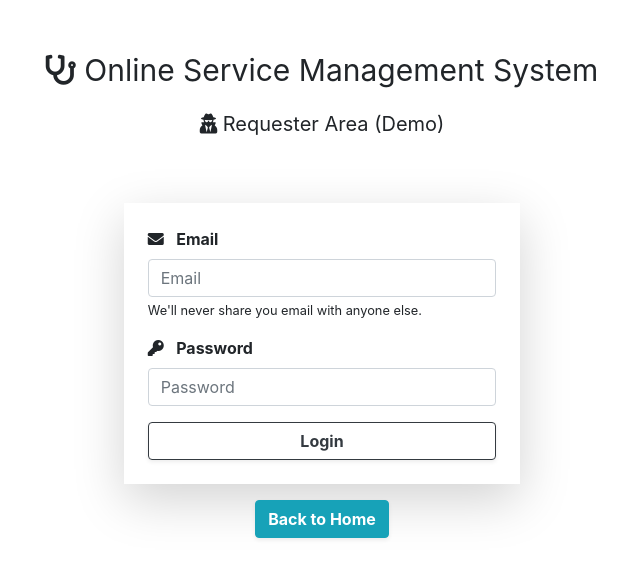
After one commit to predaalexandru/Service-Management-System, a PHP site: page /requester/requester_login.php in a window 1280 px wide. The commit adds this page. Shown: the top 579 px of the page, without its empty margins (318-958 px from the left). Run offline with PHP 8.4, Linux system fonts and the light colour scheme.

Commit message:
Create login page and test with db

```diff
--- a/index.php
+++ b/index.php
@@ -39,7 +39,7 @@
                     <a class="nav-link" href="#Registration">Registration</a>
                 </li>
                 <li class="nav-item">
-                    <a class="nav-link" href="#">Login</a>
+                    <a class="nav-link" href="requester/requester_login.php">Login</a>
                 </li>
                 <li class="nav-item">
                     <a class="nav-link" href="#Contact">Contact</a>
@@ -54,7 +54,7 @@
         <div class="mainHeading">
             <h1 class="text-uppercase text-danger font-weight-bold">Welcome to TERMO DINAMIC</h1>
             <p class="font-italic">High Quality Works</p>
-            <a href="#" class="btn btn-success mr-4">Login</a>
+            <a href="requester/requester_login.php" class="btn btn-success mr-4">Login</a>
             <a href="#" class="btn btn-danger mr-4">Sign Up</a>
         </div>
     </header>
--- /dev/null
+++ b/requester/requester_login.php
@@ -0,0 +1,86 @@
+<?php
+include('../db_connect.php');
+session_start();
+if(!isset($_SESSION['is_login'])) {
+    if(isset($_REQUEST['rEmail'])){
+        $rEmail = mysqli_real_escape_string($conn, trim($_REQUEST['rEmail']));
+        $rPassword = mysqli_real_escape_string($conn, trim($_REQUEST['rPassword']));
+
+        $sql = "SELECT r_email, r_password FROM requesterlogin WHERE r_email ='".$rEmail."' AND r_password = '".$rPassword."' limit 1";
+        $result = $conn->query($sql);
+        if($result->num_rows == 1) {
+            $_SESSION['is_login'] = true;
+            $_SESSION['rEmail'] = $rEmail;
+            echo "<script>location.href='requester_profile.php';</script>";
+            exit;
+        } else {
+            $msg = '<div class="alert alert-warning mt-2">Enter Valid Email and Password</div>';
+        }
+    }
+} else {
+    echo "<script>location.href='requester_profile.php';</script>";
+}
+
+?>
+
+<!DOCTYPE html>
+<html lang="en">
+<head>
+    <meta charset="UTF-8">
+    <meta name="viewport" content="width=device-width, initial-scale=1.0">
+    <title>Login</title>
+
+     <!-- Bootstrap CSS -->
+     <link rel="stylesheet" href="../css/bootstrap.min.css">
+
+    <!-- Font Awesome CSS -->
+    <link rel="stylesheet" href="../css/all.css">
+
+    <style>
+        .custom-margin {
+            margin-top: 8vh;
+        }
+    </style>
+</head>
+<body>
+    <div class="mb-3 mt-5 text-center" style="font-size: 30px;">
+        <i class="fas fa-stethoscope"></i>
+        <span>Online Service Management System</span>
+    </div>
+    <p class="text-center" style="font-size: 20px;"><i class="fas fa-user-secret"></i> Requester Area (Demo)</p>
+    <div class="container-fluid">
+        <div class="row justify-content-center custom-margin">
+            <div class="col-sm-6 col-md-4">
+                <form action="" class="shadow-lg p-4" method="POST">
+                    <div class="form-group">
+                        <i class="fas fa-envelope"></i> <label for="email" class="font-weight-bold pl-2">Email</label>
+                        <input type="email" class="form-control" placeholder="Email" name="rEmail">
+                        <small class="form-text">We'll never share you email with anyone else.</small>
+                    </div>
+                    <div class="form-group">
+                        <i class="fas fa-key"></i> <label for="pass" class="font-weight-bold pl-2">Password</label>
+                        <input type="password" class="form-control" placeholder="Password" name="rPassword">
+                    </div>
+                    <button type="submit" class="btn btn-outline-dark mt-3 btn-block shadow-sm font-weight-bold">Login</button>
+                    <?php if(isset($msg)) { echo $msg; } ?>
+                </form>
+                <div class="text-center">
+                    <a href="../index.php" class="btn btn-info mt-3 font-weight-bold shadow-sm">Back to Home</a>
+                </div>
+            </div>
+        </div>
+    </div>
+
+    <!-- Jquery -->
+    <script src="js/jquery.min.js"></script>
+
+    <!-- Popper JS -->
+    <script src="js/popper.min.js"></script>
+
+    <!-- Bootstrap JS -->
+    <script src="js/bootstrap.min.js"></script>
+
+    <!-- Font Awesome JS -->
+    <script src="js/all.js"></script>
+</body>
+</html>
--- /dev/null
+++ b/requester/requester_profile.php
@@ -0,0 +1,5 @@
+<?php
+include('../db_connect.php');
+session_start();
+echo $_SESSION['rEmail'];
+?>
```
